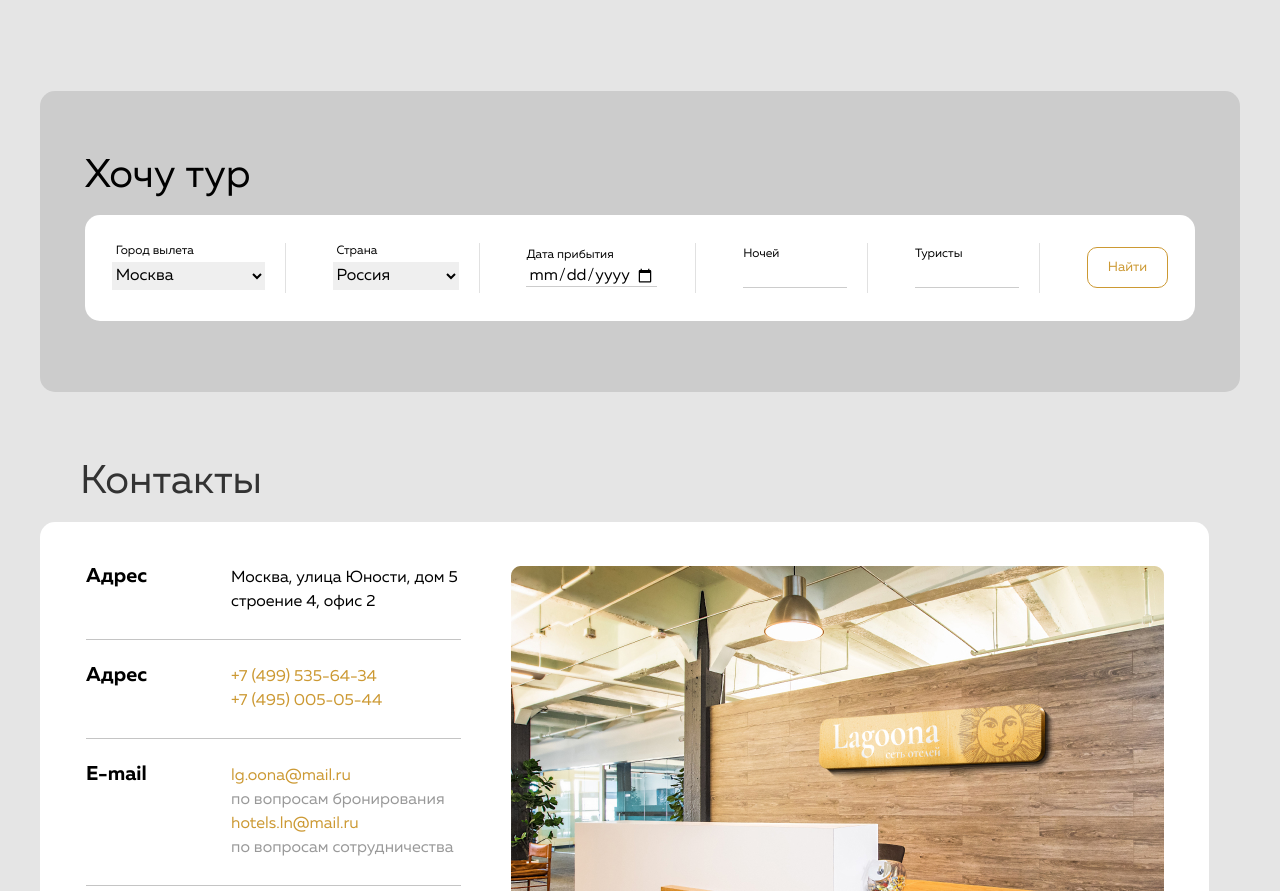
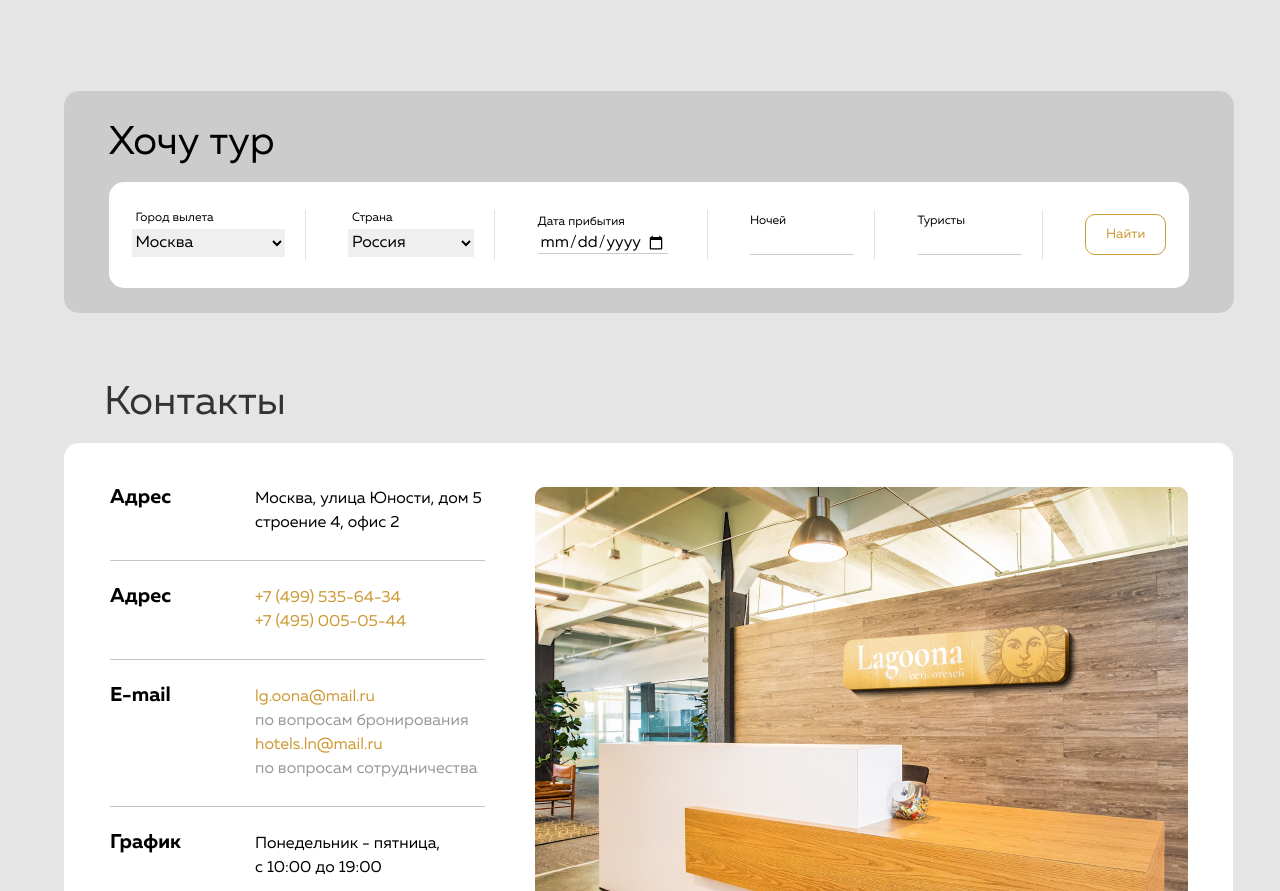
Before and after one commit to nuraga123/lagoona-hotel, a React (Create React App) app: page / in a window 1280 px wide. Shown: the part 4260-5151 px from the top of the page. Built offline with nearby package versions, Linux system fonts and the light colour scheme.

Commit message:
fix width and margin

```diff
--- a/src/App.css
+++ b/src/App.css
@@ -14,9 +14,7 @@
 
 body {
     background: #E5E5E5;
-    display: flex;
-    justify-content: center;
-    margin: 0;
+    margin: auto 5%;
     padding: 0;
 }
 
--- a/src/components/TravelContent/TravelContent.css
+++ b/src/components/TravelContent/TravelContent.css
@@ -2,7 +2,8 @@
     background: #CCCCCC;
     border-radius: 15px;
     margin: 70px 0;
-    padding: 38px 45px 71px 45px;
+    padding: 5px 45px 25px 45px;
+    width: 1080px;
 }
 
 .travel-content__title {
```
